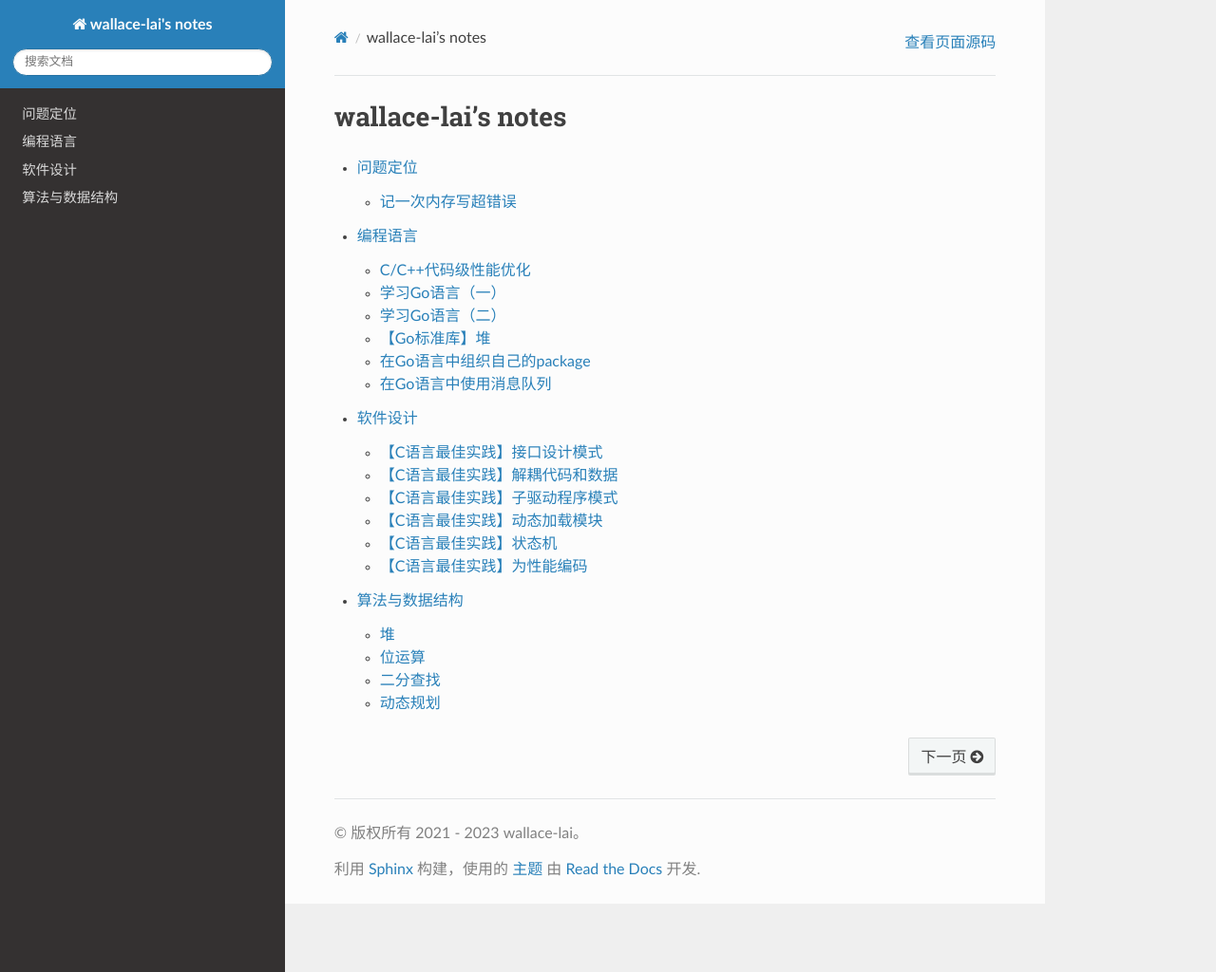
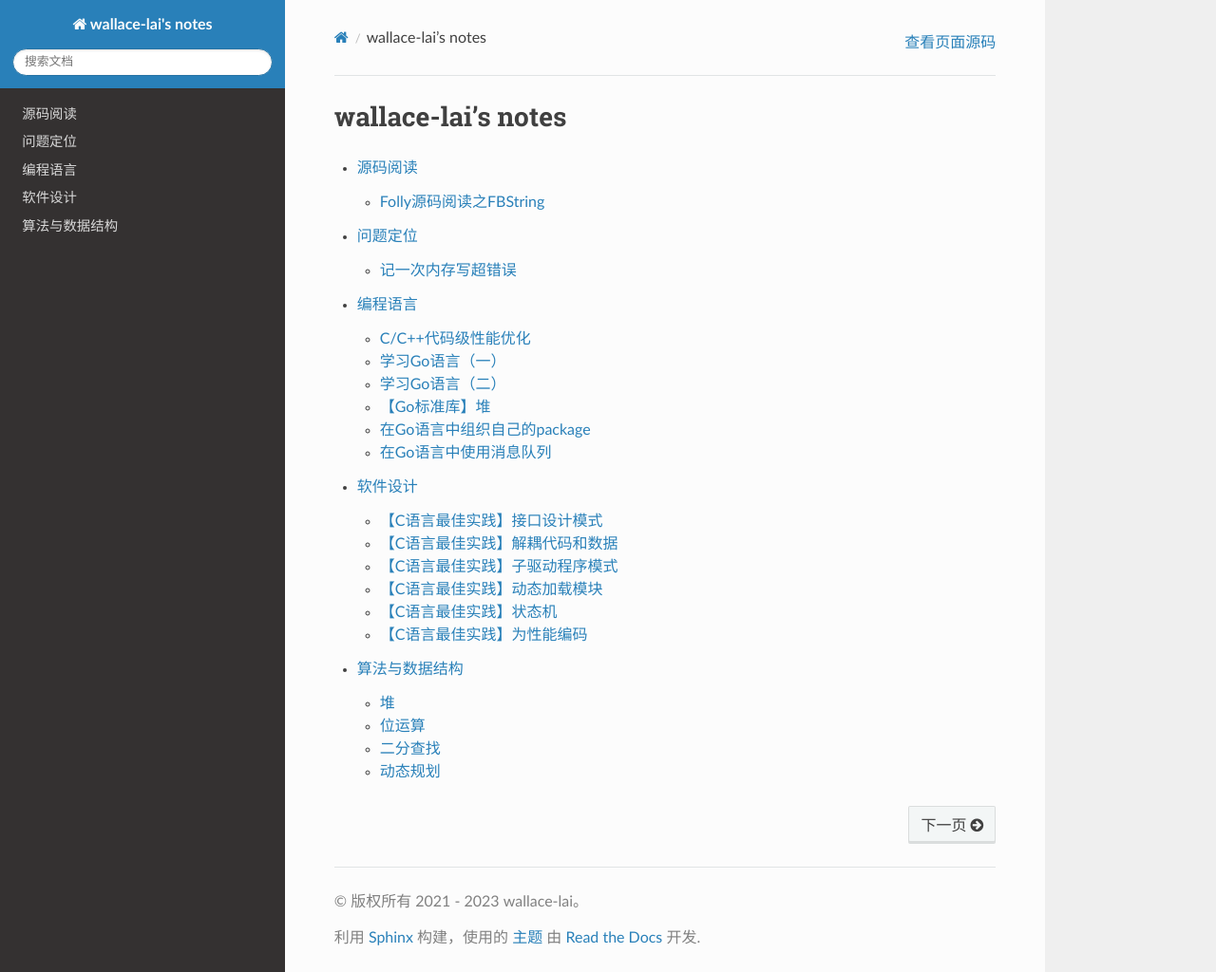
Before and after one commit to wallace-lai/learning-notes, a Sphinx documentation site: the page built from source/index.rst, in a window 1280 px wide and 1024 px high. Shown: the whole window at 95% size. Built offline with Sphinx 7.4.7 and the Read the Docs theme 2.0.0, drawn with Linux system fonts in a browser that asks for light colours.

Commit message:
Add post read folly 0

```diff
--- /dev/null
+++ b/source/ReadSource/folly-0.md
@@ -0,0 +1,7 @@
+# Folly源码阅读之FBString
+
+作者：wallace-lai </br>
+发布：2023-11-19 </br>
+更新：2023-11-19 </br>
+
+![Alt text](image.png)
--- /dev/null
+++ b/source/ReadSource/index.rst
@@ -0,0 +1,7 @@
+源码阅读
+===============================
+
+.. toctree::
+    :maxdepth: 2
+
+    folly-0.md
--- a/source/index.rst
+++ b/source/index.rst
@@ -9,6 +9,7 @@ wallace-lai's notes
 .. toctree::
    :maxdepth: 2
 
+   ReadSource/index.rst
    Debug/index.rst
    Language/index.rst
    SoftwareDesign/index.rst
```
Also changed, not shown: source/ReadSource/image.png (added).
